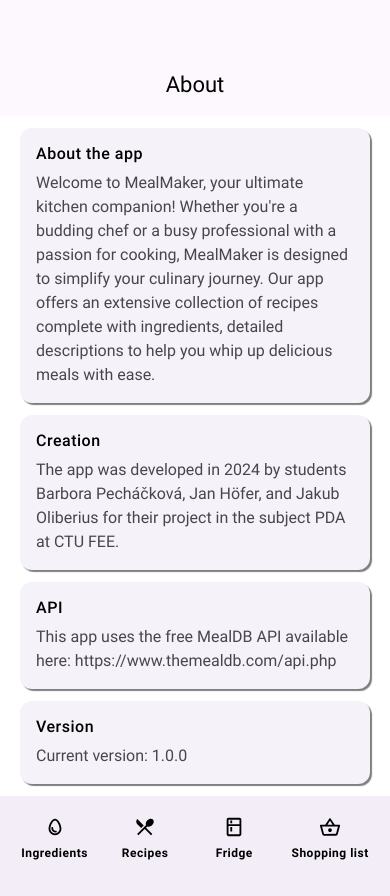
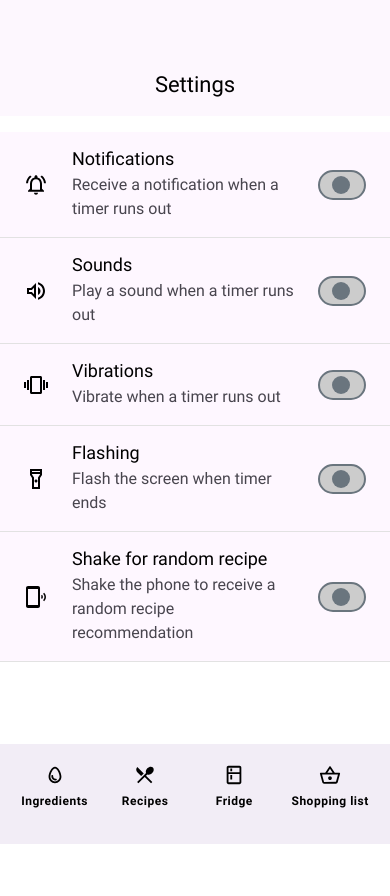
Before and after one commit to olibejak/MealMaker, a React Native app: screen /About in a window 390 px wide. Both pictures are taken after a click on the element 32 px from the left and 84 px from the top of the page. After the commit the page ends 844 px from the top, so only its background shows below. Built offline with nearby package versions, Linux system fonts and the light colour scheme; no server answers.

Commit message:
fixed styling of the settings screen and card, added icons to settings card

```diff
--- a/assets/icons.js
+++ b/assets/icons.js
@@ -195,6 +195,50 @@
     </Svg>
 )
 
+const NotificationIcon = () => (
+    <Svg xmlns="http://www.w3.org/2000/svg" width="24" height="24" viewBox="0 0 24 24" fill="none">
+        <Path
+            d="M12 21.75C13.1 21.75 14 20.85 14 19.75H10C10 20.85 10.9 21.75 12 21.75ZM18 15.75V10.75C18 7.68 16.37 5.11 13.5 4.43V3.75C13.5 2.92 12.83 2.25 12 2.25C11.17 2.25 10.5 2.92 10.5 3.75V4.43C7.64003 5.11 6.00003 7.67 6.00003 10.75V15.75L4.00003 17.75V18.75H20V17.75L18 15.75ZM16 16.75H8.00003V10.75C8.00003 8.27 9.51003 6.25 12 6.25C14.49 6.25 16 8.27 16 10.75V16.75ZM7.58003 3.83L6.15003 2.4C3.75003 4.23 2.17003 7.05 2.03003 10.25H4.03003C4.18003 7.6 5.54003 5.28 7.58003 3.83ZM19.97 10.25H21.97C21.82 7.05 20.24 4.23 17.85 2.4L16.43 3.83C18.45 5.28 19.82 7.6 19.97 10.25Z"
+            fill="black"/>
+    </Svg>
+)
+
+const VolumeIcon = () => (
+    <Svg xmlns="http://www.w3.org/2000/svg" width="24" height="24" viewBox="0 0 24 24" fill="none">
+        <Path
+            d="M3 9.00006V15.0001H7L12 20.0001V4.00006L7 9.00006H3ZM10 8.83006V15.1701L7.83 13.0001H5V11.0001H7.83L10 8.83006ZM16.5 12.0001C16.5 10.2301 15.48 8.71006 14 7.97006V16.0201C15.48 15.2901 16.5 13.7701 16.5 12.0001ZM14 3.23006V5.29006C16.89 6.15006 19 8.83006 19 12.0001C19 15.1701 16.89 17.8501 14 18.7101V20.7701C18.01 19.8601 21 16.2801 21 12.0001C21 7.72006 18.01 4.14006 14 3.23006Z"
+            fill="black"/>
+    </Svg>
+)
+
+const VibrationIcon = () => (
+    <Svg xmlns="http://www.w3.org/2000/svg" width="24" height="24" viewBox="0 0 24 24" fill="none">
+        <Path
+            d="M0 15.0001H2V9.00012H0V15.0001ZM3 17.0001H5V7.00012H3V17.0001ZM22 9.00012V15.0001H24V9.00012H22ZM19 17.0001H21V7.00012H19V17.0001ZM16.5 3.00012H7.5C6.67 3.00012 6 3.67012 6 4.50012V19.5001C6 20.3301 6.67 21.0001 7.5 21.0001H16.5C17.33 21.0001 18 20.3301 18 19.5001V4.50012C18 3.67012 17.33 3.00012 16.5 3.00012ZM16 19.0001H8V5.00012H16V19.0001Z"
+            fill="black"/>
+    </Svg>
+)
+
+const FlashlightIcon = () => (
+    <Svg xmlns="http://www.w3.org/2000/svg" width="24" height="24" viewBox="0 0 24 24" fill="none">
+        <Path
+            d="M18 2.00018H6V8.00018L8 11.0002V22.0002H16V11.0002L18 8.00018V2.00018ZM16 4.00018V5.00018H8V4.00018H16ZM14 10.4002V20.0002H10V10.3902L8 7.39018V7.00018H16V7.39018L14 10.4002Z"
+            fill="black"/>
+        <Path
+            d="M12 15.5002C12.8284 15.5002 13.5 14.8286 13.5 14.0002C13.5 13.1718 12.8284 12.5002 12 12.5002C11.1716 12.5002 10.5 13.1718 10.5 14.0002C10.5 14.8286 11.1716 15.5002 12 15.5002Z"
+            fill="black"/>
+    </Svg>
+)
+
+const PhoneLinkIcon = () => (
+    <Svg xmlns="http://www.w3.org/2000/svg" width="24" height="24" viewBox="0 0 24 24" fill="none">
+        <Path
+            d="M20.1125 7.70024L19.1125 8.70024C20.9125 10.5002 20.9125 13.3002 19.1125 15.2002L20.1125 16.2002C22.6125 13.9002 22.6125 10.1002 20.1125 7.70024ZM18.0125 9.80024L17.0125 10.8002C17.5125 11.5002 17.5125 12.4002 17.0125 13.1002L18.0125 14.1002C19.2125 12.9002 19.2125 11.1002 18.0125 9.80024ZM14.0125 1.00024H4.01245C2.91245 1.00024 2.01245 1.90024 2.01245 3.00024V21.0002C2.01245 22.1002 2.91245 23.0002 4.01245 23.0002H14.0125C15.1125 23.0002 16.0125 22.1002 16.0125 21.0002V3.00024C16.0125 1.90024 15.1125 1.00024 14.0125 1.00024ZM14.0125 20.0002H4.01245V4.00024H14.0125V20.0002Z"
+            fill="black"/>
+    </Svg>
+)
+
+
 export {
     HamburgerIcon,
     BookIcon,
@@ -217,5 +261,10 @@
     TimerIcon,
     ArrowDropDown,
     CheckmarkIconWhite,
-    EditIcon
+    EditIcon,
+    NotificationIcon,
+    VolumeIcon,
+    VibrationIcon,
+    FlashlightIcon,
+    PhoneLinkIcon
 }
--- a/components/SettingsCard.js
+++ b/components/SettingsCard.js
@@ -65,12 +65,15 @@
     );
 };
 
-const SettingsCard = ({ title, description, value, onValueChange }) => {
+const SettingsCard = ({ title, description, value, onValueChange, IconComponent }) => {
     return (
         <View style={styles.cardContainer}>
+            <View>
+                <IconComponent />
+            </View>
             <View style={styles.textContainer}>
                 <Text style={styles.title}>{title}</Text>
-                <Text style={styles.description}>{description}</Text>
+                <Text style={styles.content}>{description}</Text>
             </View>
             <CustomSwitch value={value} onValueChange={onValueChange} />
         </View>
@@ -79,23 +82,30 @@
 
 const styles = StyleSheet.create({
     cardContainer: {
+        backgroundColor: '#FEF7FF',
         flexDirection: 'row',
         justifyContent: 'space-between',
         alignItems: 'center',
-        padding: 16,
+        paddingLeft: 24,
+        paddingRight: 24,
+        paddingVertical: 16,
         borderBottomWidth: 1,
         borderBottomColor: '#E2E2E2',
     },
     textContainer: {
         flex: 1,
+        paddingHorizontal: 24
     },
     title: {
+        fontFamily: 'Roboto-Regular',
         fontSize: 18,
-        fontWeight: 'bold',
+        marginBottom: 4,
     },
-    description: {
-        fontSize: 14,
+    content: {
+        fontFamily: 'Roboto-Regular',
+        fontSize: 16,
         color: '#48454E',
+        lineHeight: 24,
     },
     track: {
         width: 48,
--- a/components/TopNavigationBar.js
+++ b/components/TopNavigationBar.js
@@ -9,7 +9,9 @@
     const LeftAction = () => {
         // Action for Left Icon
         if (LeftIcon.name === 'HamburgerIcon') {
-            navigation.navigate('About');
+            // TODO: change to dropdown menu
+            // navigation.navigate('About');
+            navigation.navigate('Settings');
         }
         if (LeftIcon.name === 'BackArrowIcon') {
             navigation.goBack()
--- a/screens/SettingsScreen.js
+++ b/screens/SettingsScreen.js
@@ -3,7 +3,15 @@
 import TopNavigationBar from "../components/TopNavigationBar";
 import BottomNavigationBar from "../components/BottomNavigationBar";
 import SettingsCard from "../components/SettingsCard";
-import {BookIcon, HamburgerIcon} from "../assets/icons";
+import {
+    BookIcon,
+    FlashlightIcon,
+    HamburgerIcon,
+    NotificationIcon,
+    PhoneLinkIcon,
+    VibrationIcon,
+    VolumeIcon
+} from "../assets/icons";
 
 export default function SettingsScreen({ navigation }) {
     const [notificationsEnabled, setNotificationsEnabled] = useState(false);
@@ -16,36 +24,41 @@
     return (
         <View style={styles.screen}>
             <TopNavigationBar title="Settings" LeftIcon={HamburgerIcon} RightIcon={BookIcon} />
-            <ScrollView style={styles.scrollableScreen}>
+            <ScrollView style={styles.scrollableScreen} contentContainerStyle={styles.scrollViewContent}>
                 <SettingsCard
                     title="Notifications"
                     description="Receive a notification when a timer runs out"
                     value={notificationsEnabled}
                     onValueChange={setNotificationsEnabled}
+                    IconComponent={NotificationIcon}
                 />
                 <SettingsCard
                     title="Sounds"
                     description="Play a sound when a timer runs out"
                     value={soundsEnabled}
                     onValueChange={setSoundsEnabled}
+                    IconComponent={VolumeIcon}
                 />
                 <SettingsCard
                     title="Vibrations"
                     description="Vibrate when a timer runs out"
                     value={vibrationsEnabled}
                     onValueChange={setVibrationsEnabled}
+                    IconComponent={VibrationIcon}
                 />
                 <SettingsCard
                     title="Flashing"
                     description="Flash the screen when timer ends"
                     value={flashingEnabled}
                     onValueChange={setFlashingEnabled}
+                    IconComponent={FlashlightIcon}
                 />
                 <SettingsCard
                     title="Shake for random recipe"
                     description="Shake the phone to receive a random recipe recommendation"
                     value={shakeForRandomRecipeEnabled}
                     onValueChange={setShakeForRandomRecipeEnabled}
+                    IconComponent={PhoneLinkIcon}
                 />
                 {/* Repeat for each additional setting */}
             </ScrollView>
@@ -62,5 +75,8 @@
     scrollableScreen: {
         backgroundColor: '#FFF',
     },
-    // Add any other styles you might need
+    scrollViewContent: {
+        paddingVertical: 16,
+
+    },
 });
```
Also changed, not shown: components/DiaryEntry.js (deleted, +0 -79 lines).
